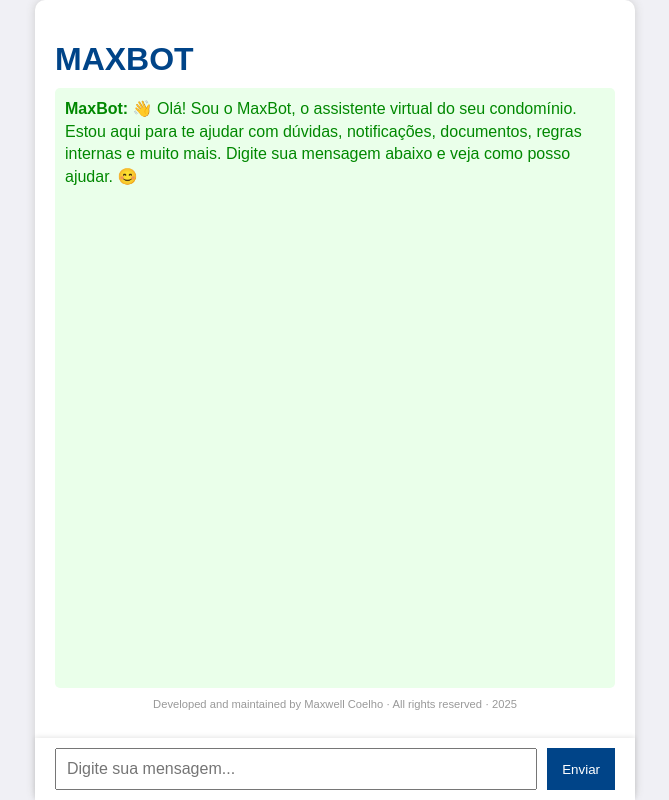
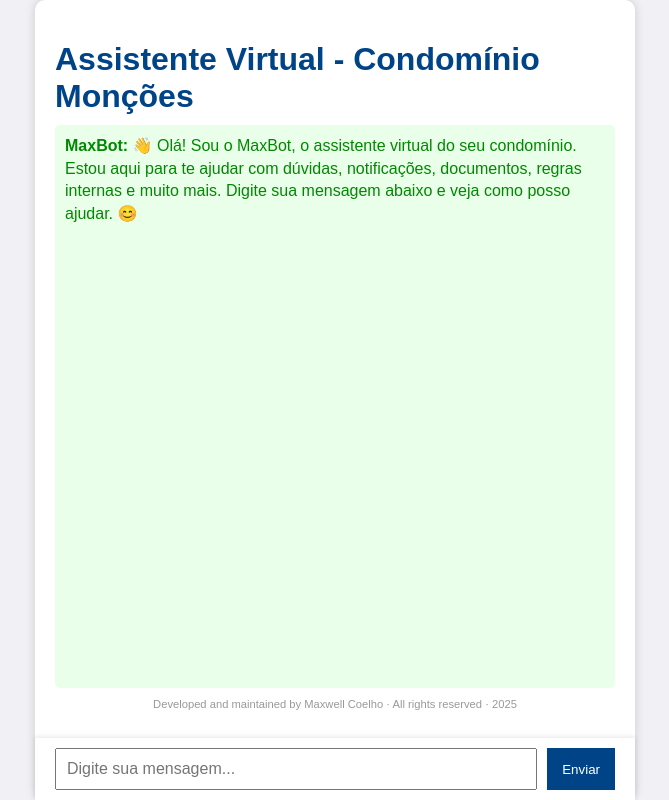
Before and after one commit to maxcoelhogit/maxbot1, a website: page index.html in a window 1280 px wide. Shown: the whole page, without its empty margins (305-974 px from the left). Drawn offline with Linux system fonts and the light colour scheme.

Commit message:
Update index.html

```diff
--- a/index.html
+++ b/index.html
@@ -14,7 +14,7 @@
 </head>
 <body>
   <div class="container">
-    <h1>MAXBOT</h1>
+    <h1>Assistente Virtual - Condomínio Monções</h1>
     <div id="resposta" class="resposta"></div>
 
     <form id="pergunta-form">
```
